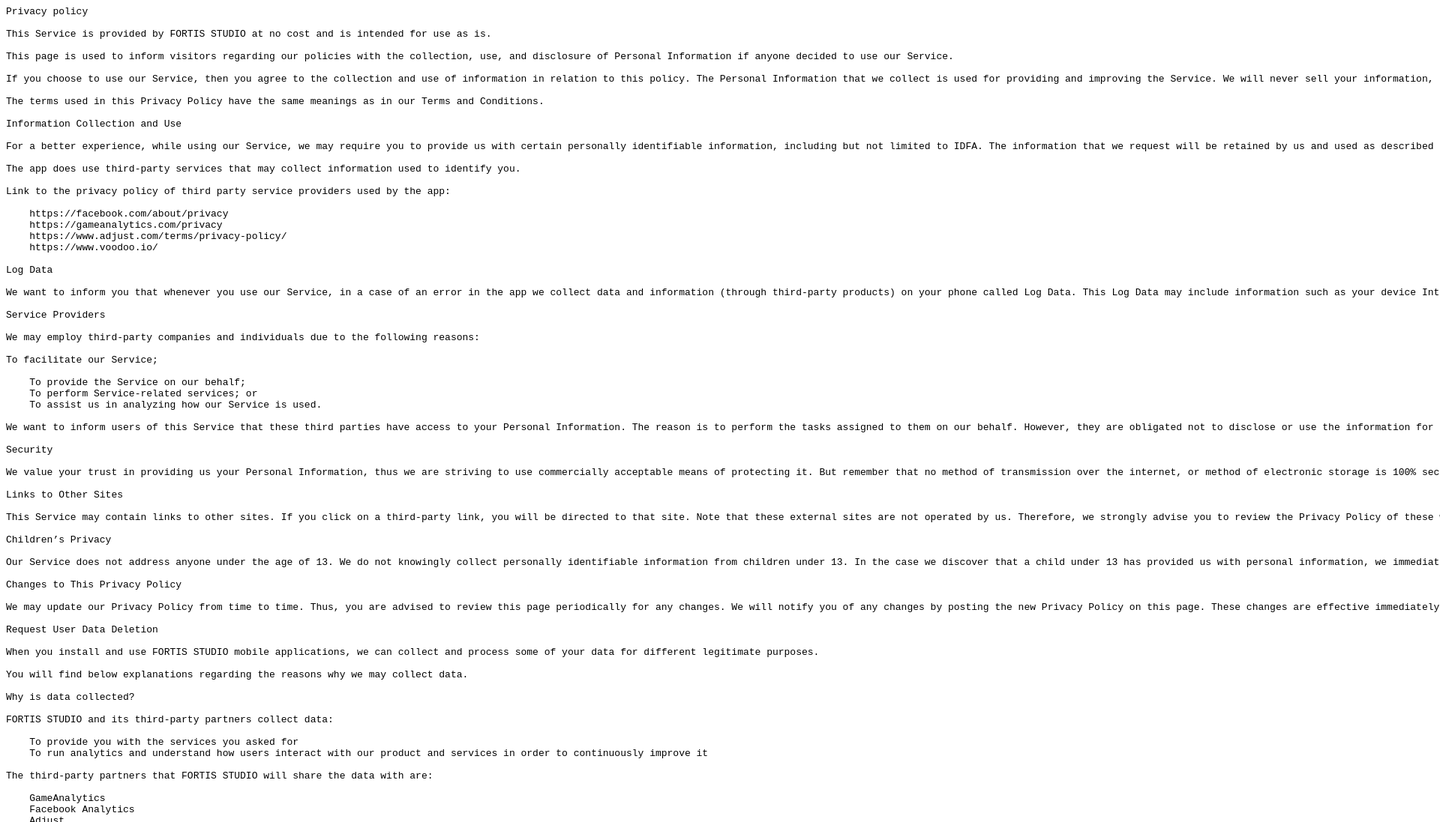
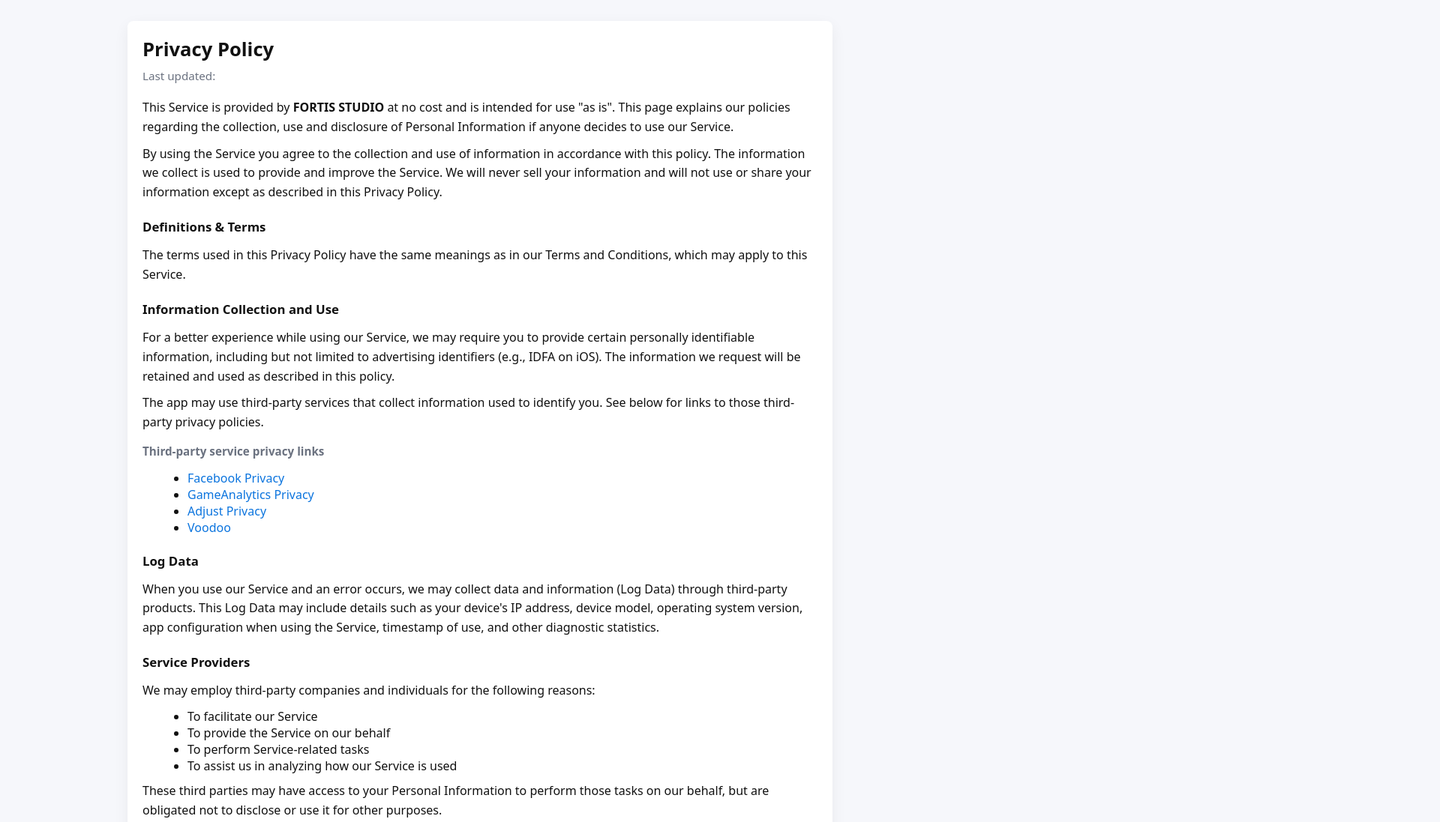
Before and after one commit to neostargames/Jelly-Jam-User, a plain HTML site: page Privacy.html in a window 1280 px wide. Shown: the top 1097 px of the page at 75% size, 1920 px wide, since content can reach past the window. Drawn offline with Linux system fonts and the light colour scheme.

Commit message:
Update Privacy.html

```diff
--- a/Privacy.html
+++ b/Privacy.html
@@ -1,101 +1,153 @@
-<pre>Privacy policy
+<!doctype html>
+<html lang="en">
+<head>
+  <meta charset="utf-8" />
+  <meta name="viewport" content="width=device-width,initial-scale=1" />
+  <title>Privacy Policy — FORTIS STUDIO</title>
+  <meta name="description" content="Privacy Policy for FORTIS STUDIO apps." />
+  <style>
+    :root {
+      --max-width: 900px;
+      --accent: #0b74de;
+      --muted: #6b7280;
+      --bg: #ffffff;
+      --pad: 20px;
+      --radius: 8px;
+      --font: system-ui, -apple-system, "Segoe UI", Roboto, "Helvetica Neue", Arial;
+    }
+    html,body { height:100%; margin:0; background:#f6f7fb; font-family:var(--font); color:#111; }
+    .wrap { max-width:var(--max-width); margin:28px auto; padding:var(--pad); background:var(--bg); border-radius:var(--radius); box-shadow:0 6px 20px rgba(12,20,40,0.06); }
+    header h1 { margin:0 0 6px 0; font-size:1.6rem; }
+    header p.muted { margin:0 0 18px 0; color:var(--muted); font-size:0.95rem; }
+    h2 { color:#111; margin-top:22px; font-size:1.05rem; }
+    p { margin:10px 0; line-height:1.6; }
+    ul { margin:8px 0 8px 20px; }
+    a { color:var(--accent); text-decoration:none; }
+    a:hover { text-decoration:underline; }
+    .small { color:var(--muted); font-size:0.95rem; }
+    footer { margin-top:26px; border-top:1px solid #e6e9ef; padding-top:14px; color:var(--muted); font-size:0.9rem; }
+    pre.code { background:#f4f6fa; padding:10px; border-radius:6px; overflow-x:auto; font-size:0.95rem; }
+    .contact { word-break:break-all; }
+  </style>
+</head>
+<body>
+  <main class="wrap" role="main">
+    <header>
+      <h1>Privacy Policy</h1>
+      <p class="muted">Last updated: <!-- you can programmatically update this date --> </p>
+      <p>This Service is provided by <strong>FORTIS STUDIO</strong> at no cost and is intended for use "as is". This page explains our policies regarding the collection, use and disclosure of Personal Information if anyone decides to use our Service.</p>
+      <p>By using the Service you agree to the collection and use of information in accordance with this policy. The information we collect is used to provide and improve the Service. We will never sell your information and will not use or share your information except as described in this Privacy Policy.</p>
+    </header>
 
-This Service is provided by FORTIS STUDIO at no cost and is intended for use as is.
+    <section aria-labelledby="terms">
+      <h2 id="terms">Definitions &amp; Terms</h2>
+      <p>The terms used in this Privacy Policy have the same meanings as in our Terms and Conditions, which may apply to this Service.</p>
+    </section>
 
-This page is used to inform visitors regarding our policies with the collection, use, and disclosure of Personal Information if anyone decided to use our Service.
+    <section aria-labelledby="collection">
+      <h2 id="collection">Information Collection and Use</h2>
+      <p>For a better experience while using our Service, we may require you to provide certain personally identifiable information, including but not limited to advertising identifiers (e.g., IDFA on iOS). The information we request will be retained and used as described in this policy.</p>
+      <p>The app may use third-party services that collect information used to identify you. See below for links to those third-party privacy policies.</p>
 
-If you choose to use our Service, then you agree to the collection and use of information in relation to this policy. The Personal Information that we collect is used for providing and improving the Service. We will never sell your information, and will not use or share your information with anyone except as described in this Privacy Policy.
+      <h3 class="small">Third-party service privacy links</h3>
+      <ul>
+        <li><a href="https://facebook.com/about/privacy" target="_blank" rel="noopener">Facebook Privacy</a></li>
+        <li><a href="https://gameanalytics.com/privacy" target="_blank" rel="noopener">GameAnalytics Privacy</a></li>
+        <li><a href="https://www.adjust.com/terms/privacy-policy/" target="_blank" rel="noopener">Adjust Privacy</a></li>
+        <li><a href="https://www.voodoo.io/" target="_blank" rel="noopener">Voodoo</a></li>
+      </ul>
+    </section>
 
-The terms used in this Privacy Policy have the same meanings as in our Terms and Conditions.
+    <section aria-labelledby="logdata">
+      <h2 id="logdata">Log Data</h2>
+      <p>When you use our Service and an error occurs, we may collect data and information (Log Data) through third-party products. This Log Data may include details such as your device's IP address, device model, operating system version, app configuration when using the Service, timestamp of use, and other diagnostic statistics.</p>
+    </section>
 
-Information Collection and Use
+    <section aria-labelledby="providers">
+      <h2 id="providers">Service Providers</h2>
+      <p>We may employ third-party companies and individuals for the following reasons:</p>
+      <ul>
+        <li>To facilitate our Service</li>
+        <li>To provide the Service on our behalf</li>
+        <li>To perform Service-related tasks</li>
+        <li>To assist us in analyzing how our Service is used</li>
+      </ul>
+      <p>These third parties may have access to your Personal Information to perform those tasks on our behalf, but are obligated not to disclose or use it for other purposes.</p>
+    </section>
 
-For a better experience, while using our Service, we may require you to provide us with certain personally identifiable information, including but not limited to IDFA. The information that we request will be retained by us and used as described in this privacy policy.
+    <section aria-labelledby="security">
+      <h2 id="security">Security</h2>
+      <p>We value your trust in providing us your Personal Information and strive to use commercially acceptable means to protect it. However, no method of transmission over the internet or electronic storage is 100% secure, so we cannot guarantee absolute security.</p>
+    </section>
 
-The app does use third-party services that may collect information used to identify you.
+    <section aria-labelledby="othersites">
+      <h2 id="othersites">Links to Other Sites</h2>
+      <p>This Service may contain links to other sites operated by third parties. If you click on a third-party link, you will be directed to that site. These external sites are not operated by us; please review their privacy policies. We are not responsible for the content, policies, or practices of any third-party sites or services.</p>
+    </section>
 
-Link to the privacy policy of third party service providers used by the app:
+    <section aria-labelledby="children">
+      <h2 id="children">Children's Privacy</h2>
+      <p>Our Service is not directed to children under the age of 13. We do not knowingly collect personally identifiable information from children under 13. If we discover that a child under 13 has provided personal information, we will promptly delete that information. If you are a parent or guardian and believe your child has provided us personal information, please contact us so we can take appropriate action.</p>
+    </section>
 
-    https://facebook.com/about/privacy
-    https://gameanalytics.com/privacy
-    https://www.adjust.com/terms/privacy-policy/
-    https://www.voodoo.io/
+    <section aria-labelledby="changes">
+      <h2 id="changes">Changes to This Privacy Policy</h2>
+      <p>We may update this Privacy Policy from time to time. You should review this page periodically for changes. We will post the updated policy here and changes are effective immediately upon posting.</p>
+    </section>
 
-Log Data
+    <section aria-labelledby="deletion">
+      <h2 id="deletion">Request User Data Deletion</h2>
+      <p>When you install and use FORTIS STUDIO mobile applications, we may collect and process data for legitimate purposes (analytics, app functionality, etc.). Below we explain what data is collected and why.</p>
 
-We want to inform you that whenever you use our Service, in a case of an error in the app we collect data and information (through third-party products) on your phone called Log Data. This Log Data may include information such as your device Internet Protocol (“IP”) address, device model, operating system version, the configuration of the app when utilizing our Service, the time and date of your use of the Service, and other statistics.
+      <h3 class="small">Why data is collected</h3>
+      <ul>
+        <li>To provide you the services you requested</li>
+        <li>To run analytics and understand how users interact so we can improve the product</li>
+      </ul>
 
-Service Providers
+      <h3 class="small">Third-party partners</h3>
+      <p>The third-party partners with whom data may be shared include:</p>
+      <ul>
+        <li>GameAnalytics</li>
+        <li>Facebook Analytics</li>
+        <li>Adjust</li>
+        <li>Voodoo</li>
+      </ul>
 
-We may employ third-party companies and individuals due to the following reasons:
+      <h3 class="small">How to request deletion</h3>
+      <p>To request deletion of user data collected by FORTIS STUDIO, contact us at: <span class="contact"><a href="mailto:neostargames1@gmail.com">neostargames1@gmail.com</a></span></p>
 
-To facilitate our Service;
+      <p>If you want to request deletion of data collected by third-party partners (which act as independent data controllers), contact them directly using the details below:</p>
 
-    To provide the Service on our behalf;
-    To perform Service-related services; or
-    To assist us in analyzing how our Service is used.
+      <div class="prelist">
+        <h4>GameAnalytics</h4>
+        <ul>
+          <li>Email: <a href="mailto:privacy@gameanalytics.com">privacy@gameanalytics.com</a></li>
+          <li>Privacy policy: <a href="https://gameanalytics.com/privacy/#6-changing-or-deleting-your-information" target="_blank" rel="noopener">gameanalytics.com/privacy</a></li>
+        </ul>
 
-We want to inform users of this Service that these third parties have access to your Personal Information. The reason is to perform the tasks assigned to them on our behalf. However, they are obligated not to disclose or use the information for any other purpose.
+        <h4>Facebook Analytics</h4>
+        <ul>
+          <li>Privacy policy: <a href="https://www.facebook.com/policy.php" target="_blank" rel="noopener">facebook.com/policy.php</a></li>
+        </ul>
 
-Security
+        <h4>Adjust</h4>
+        <ul>
+          <li>Email: <a href="mailto:privacy@adjust.com">privacy@adjust.com</a></li>
+          <li>Privacy policy: <a href="https://www.adjust.com/terms/privacy-policy/" target="_blank" rel="noopener">adjust.com/terms/privacy-policy</a></li>
+        </ul>
 
-We value your trust in providing us your Personal Information, thus we are striving to use commercially acceptable means of protecting it. But remember that no method of transmission over the internet, or method of electronic storage is 100% secure and reliable, and we cannot guarantee its absolute security.
+        <h4>Voodoo</h4>
+        <ul>
+          <li>Email: <a href="mailto:dpo@voodoo.io">dpo@voodoo.io</a></li>
+          <li>Privacy policy: <a href="https://www.voodoo.io/" target="_blank" rel="noopener">voodoo.io</a></li>
+        </ul>
+      </div>
+    </section>
 
-Links to Other Sites
-
-This Service may contain links to other sites. If you click on a third-party link, you will be directed to that site. Note that these external sites are not operated by us. Therefore, we strongly advise you to review the Privacy Policy of these websites. We have no control over and assume no responsibility for the content, privacy policies, or practices of any third-party sites or services.
-
-Children’s Privacy
-
-Our Service does not address anyone under the age of 13. We do not knowingly collect personally identifiable information from children under 13. In the case we discover that a child under 13 has provided us with personal information, we immediately delete this from our servers. If you are a parent or guardian and you are aware that your child has provided us with personal information, please contact us so that we will be able to do the necessary actions.
-
-Changes to This Privacy Policy
-
-We may update our Privacy Policy from time to time. Thus, you are advised to review this page periodically for any changes. We will notify you of any changes by posting the new Privacy Policy on this page. These changes are effective immediately after they are posted on this page.
-
-Request User Data Deletion
-
-When you install and use FORTIS STUDIO mobile applications, we can collect and process some of your data for different legitimate purposes.
-
-You will find below explanations regarding the reasons why we may collect data.
-
-Why is data collected?
-
-FORTIS STUDIO and its third-party partners collect data:
-
-    To provide you with the services you asked for
-    To run analytics and understand how users interact with our product and services in order to continuously improve it
-
-The third-party partners that FORTIS STUDIO will share the data with are:
-
-    GameAnalytics
-    Facebook Analytics
-    Adjust
-    Voodoo
-
-Data deletion requests
-
-To delete user data collected by FORTIS STUDIO, please reach out to neostargames1@gmail.com
-
-If you also want to request the deletion of the data that may have been collected about you or your device by our third-party partners that are acting as independent data controllers, you will find below the contact for each partner and the link to the relevant section of their privacy policies:
-
-GameAnalytics:
-
-    email: privacy@gameanalytics.com
-    privacy policy: https://gameanalytics.com/privacy/#6-changing-or-deleting-your-information
-
-Facebook Analytics:
-
-    email: none, please refer to the privacy policy
-    privacy policy: https://www.facebook.com/policy.php
-
-Adjust:
-
-    email: privacy@adjust.com
-    privacy policy: https://www.adjust.com/terms/privacy-policy/
-
-Voodoo:
-
-    email: dpo@voodoo.io
-    privacy policy: https://www.voodoo.io
-</pre>
+    <footer>
+      <p class="small">If you have questions about this privacy policy, contact FORTIS STUDIO at <a href="mailto:neostargames1@gmail.com">neostargames1@gmail.com</a>.</p>
+    </footer>
+  </main>
+</body>
+</html>
```
